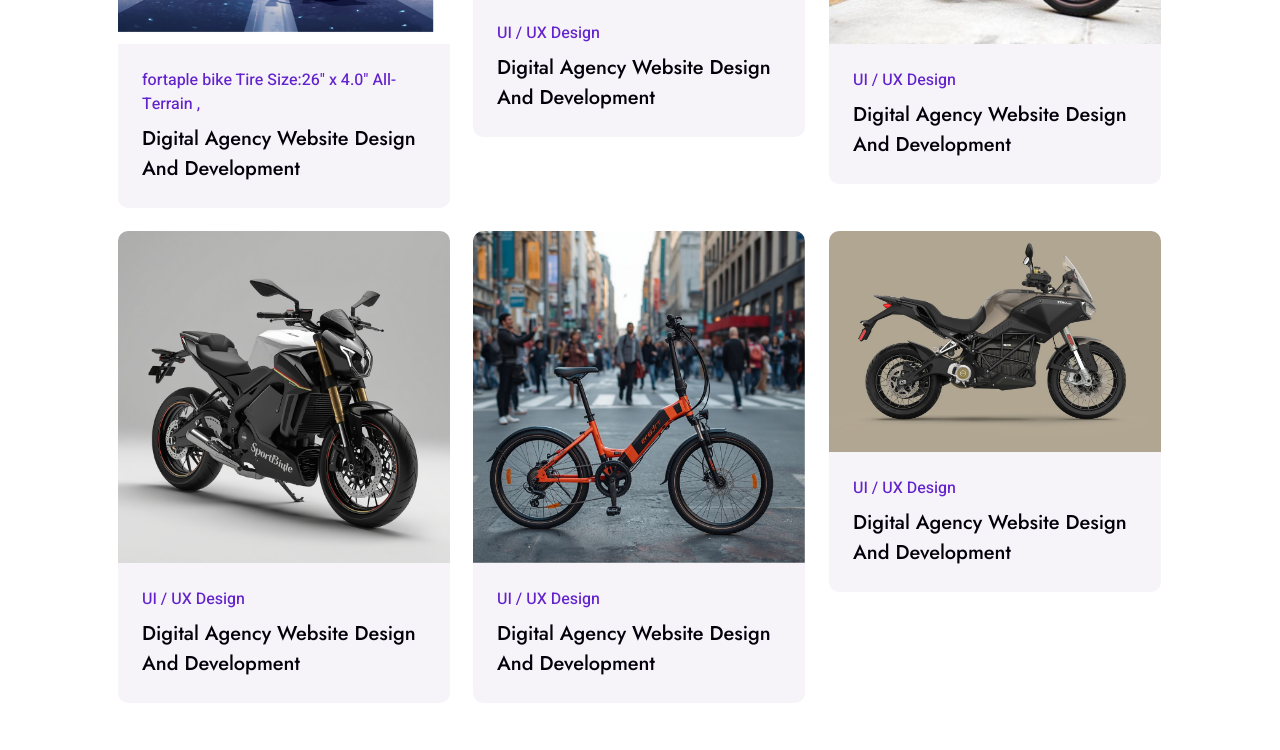
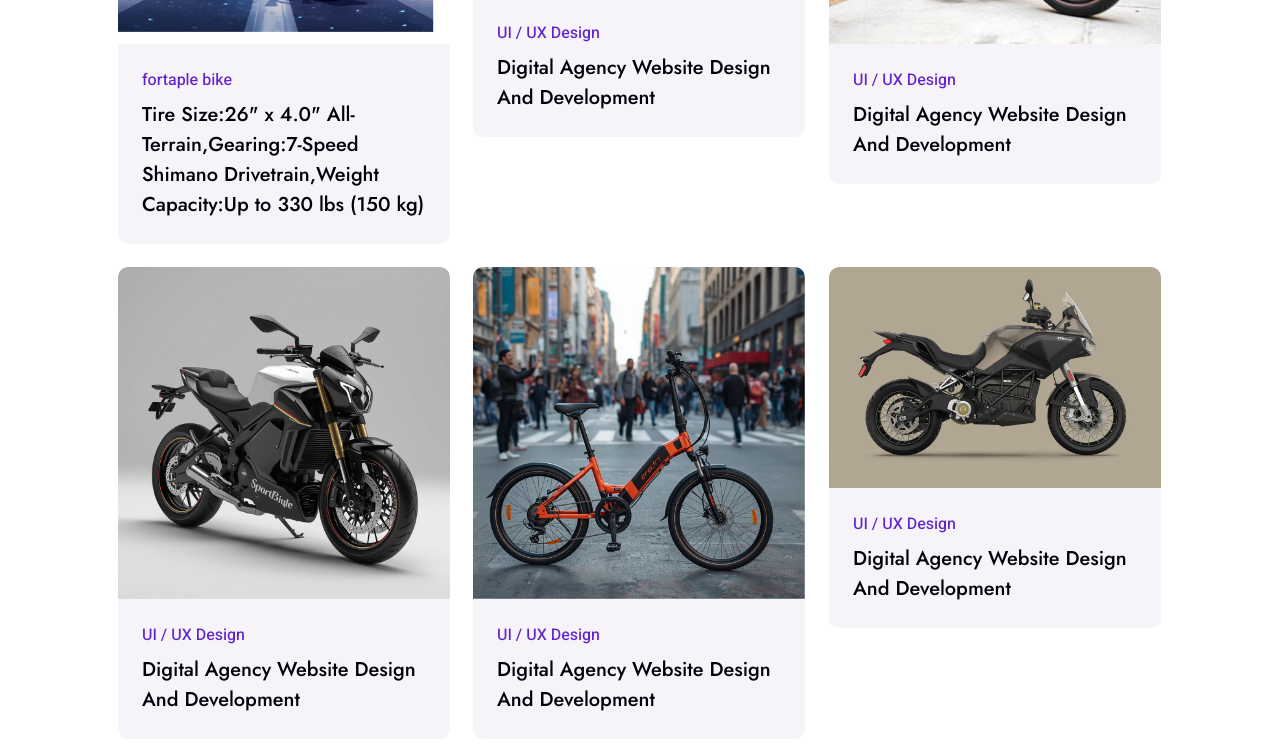
Before and after one commit to nicksonraj194-sketch/electric-bike-chennai, a plain HTML site: page index.html in a window 1280 px wide. Shown: the part 5372-6122 px from the top of the page. Drawn offline with nearby package versions, Linux system fonts and the light colour scheme; animation ran at ten frames a second.

Commit message:
Update index.html

```diff
--- a/index.html
+++ b/index.html
@@ -681,8 +681,8 @@ Customer-First Approach
                                 </div>
                             </div>
                             <div class="bg-light p-4">
-                                <p class="text-primary fw-medium mb-2">fortaple  bike Tire Size:26" x 4.0" All-Terrain ,</p>
-                                <h5 class="lh-base mb-0">Digital Agency Website Design And Development</a>
+                                <p class="text-primary fw-medium mb-2">fortaple  bike </p>
+                                <h5 class="lh-base mb-0"> Tire Size:26" x 4.0" All-Terrain,Gearing:7-Speed Shimano Drivetrain,Weight Capacity:Up to 330 lbs (150 kg)</a>
                             </div>
                         </div>
                     </div>
```
